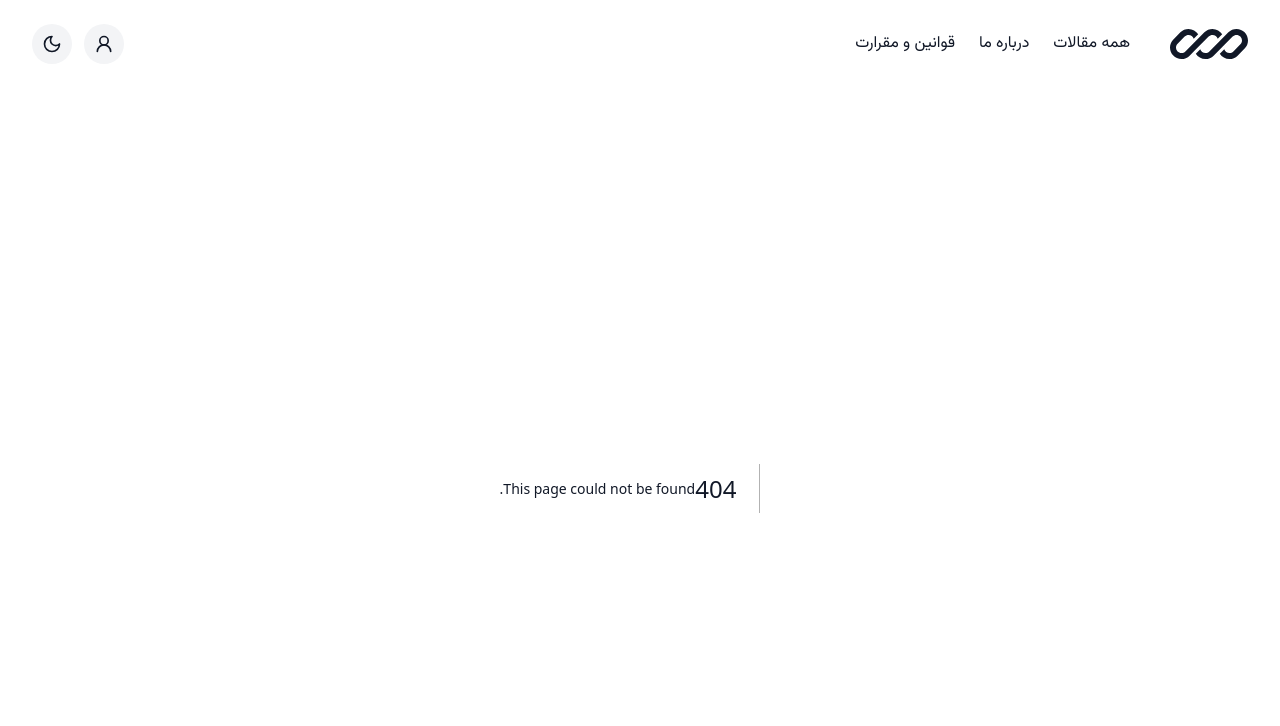
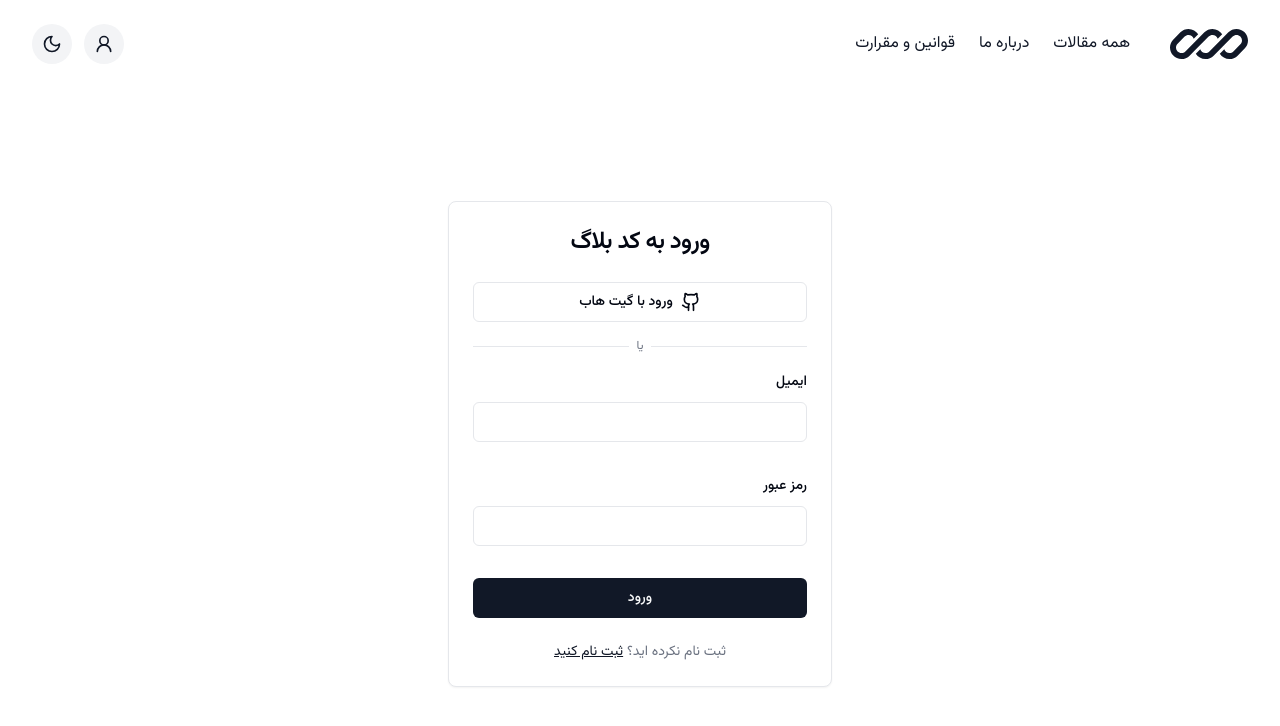
Before and after one commit to imantalebizadeh/code-blog, a Next.js app: page /login in a window 1280 px wide. Before the commit this address had no page. Shown: the top 726 px of the page. Built offline with nearby package versions, Linux system fonts and the light colour scheme.

Commit message:
refactor: Change the name of the sign-in page to login

```diff
--- a/src/app/(auth)/sign-in/page.tsx
+++ b/src/app/(auth)/login/page.tsx
@@ -1,5 +1,7 @@
 import type { Metadata } from "next";
 import Link from "next/link";
+
+import { githubSignIn } from "@/server/actions/auth";
 
 import LoginForm from "@/components/forms/login-form";
 import GithubLoginButton from "@/components/github-login-button";
@@ -23,7 +25,7 @@ export default function LoginPage() {
       </CardHeader>
       <CardContent className="grid gap-4">
         {/* Github login */}
-        <form>
+        <form action={githubSignIn}>
           <GithubLoginButton />
         </form>
 
```
